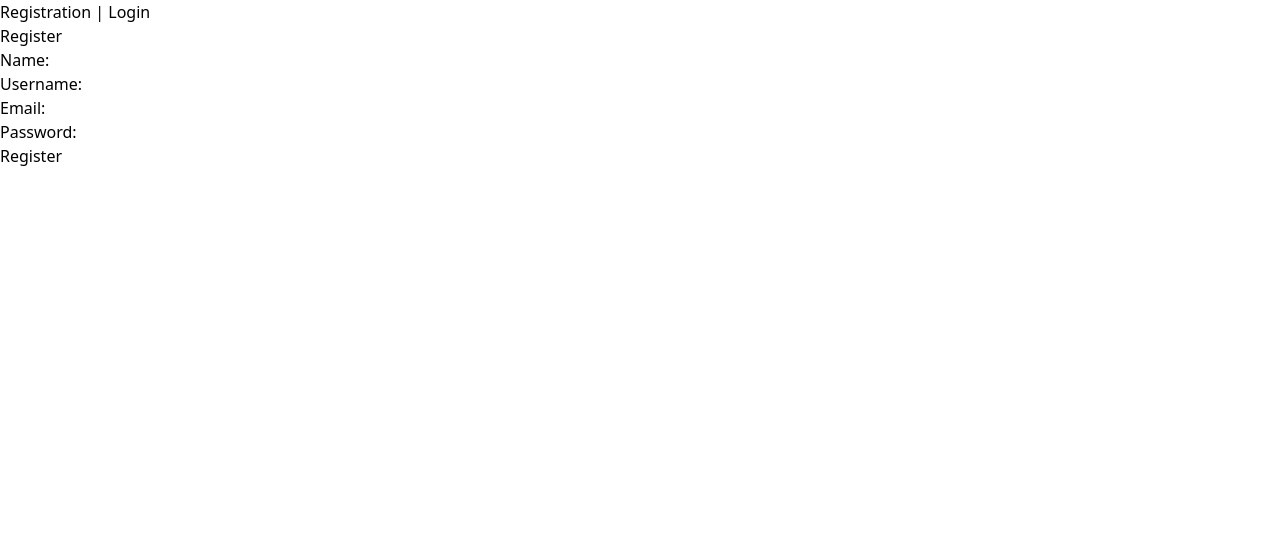
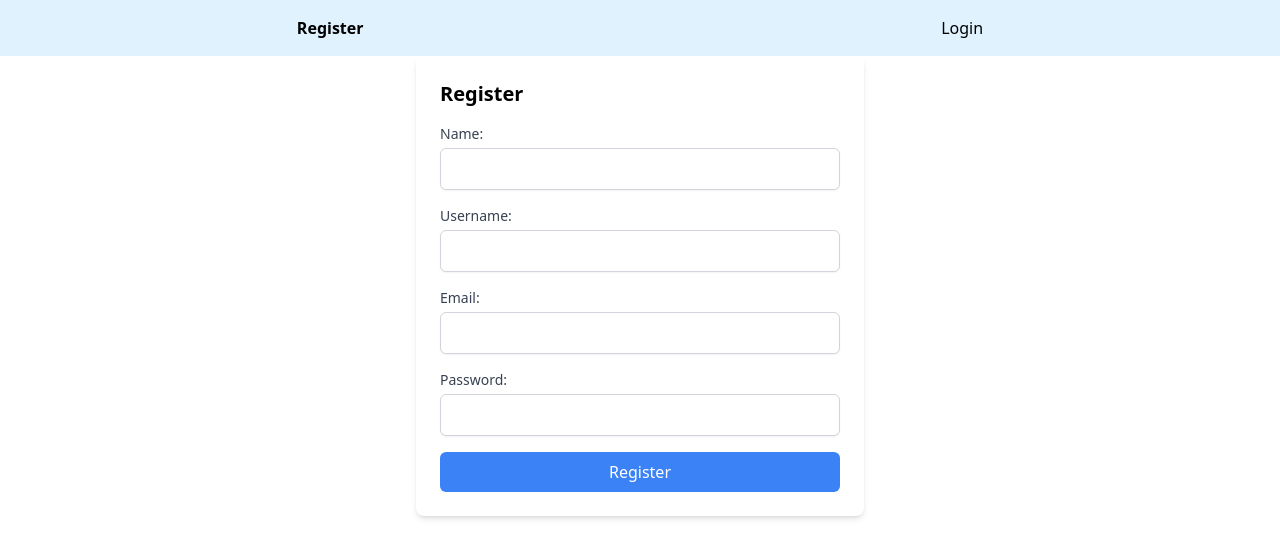
Before and after one commit to CHIA-AN-YANG/minithread, a Next.js app in the folder frontend/: page /register in a window 1280 px wide. Shown: the top 558 px of the page. Built offline with nearby package versions, Linux system fonts and the light colour scheme.

Commit message:
add style

```diff
--- a/frontend/app/components/authNavbar.tsx
+++ b/frontend/app/components/authNavbar.tsx
@@ -10,12 +10,11 @@ const AuthNavbar: React.FC<AuthNavbarProps> = ({ page }) => {
   const pathname = usePathname();
 
   return (
-    <nav className="flex space-x-4 p-4 bg-gray-800">
-      <Link href="/register" className={`text-blue ${page === 'registration' ? 'font-bold' : ''}`}>
-        Registration
+    <nav className="flex justify-around space-x-4 p-4 bg-sky-100">
+      <Link href="/register" className={`flex ${page === 'registration' ? 'font-bold' : 'hover:underline'}`}>
+        Register
       </Link>
-      <span> | </span>
-      <Link href="/login" className={`text-blue ${page === 'login' ? 'font-bold' : ''}`}>
+      <Link href="/login" className={`flex ${page === 'login' ? 'font-bold' : 'hover:underline'}`}>
         Login
       </Link>
     </nav>
--- a/frontend/app/components/loginForm.tsx
+++ b/frontend/app/components/loginForm.tsx
@@ -49,7 +49,7 @@ const LoginForm: React.FC = () => {
 
   return (
     <div className="max-w-md mx-auto p-6 bg-white shadow-md rounded-lg">
-      <h2 className="text-2xl font-bold mb-4">Login</h2>
+      <h2 className="text-xl font-bold mb-4">Login</h2>
       <form onSubmit={handleSubmit} className="space-y-4">
         <div>
           <label htmlFor="email" className="block text-sm font-medium text-gray-700">Email:</label>
--- a/frontend/app/components/registerForm.tsx
+++ b/frontend/app/components/registerForm.tsx
@@ -52,53 +52,61 @@ const RegisterForm: React.FC = () => {
   };
 
   return (
-    <div>
-      <h2>Register</h2>
-      <form onSubmit={handleSubmit}>
+    <div className="max-w-md mx-auto p-6 bg-white shadow-md rounded-lg">
+      <h2 className="text-xl font-bold mb-4">Register</h2>
+      <form onSubmit={handleSubmit} className="space-y-4">
         <div>
-          <label htmlFor="name">Name:</label>
+          <label htmlFor="name" className="block text-sm font-medium text-gray-700">Name:</label>
           <input
             type="text"
             id="name"
             name="name"
             value={formData.name}
             onChange={handleChange}
+            className="mt-1 block w-full px-3 py-2 border border-gray-300 rounded-md shadow-sm focus:outline-none focus:ring-blue-500 focus:border-blue-500"
           />
         </div>
         <div>
-          <label htmlFor="username">Username:</label>
+          <label htmlFor="username" className="block text-sm font-medium text-gray-700">Username:</label>
           <input
             type="text"
             id="username"
             name="username"
             value={formData.username}
             onChange={handleChange}
+            className="mt-1 block w-full px-3 py-2 border border-gray-300 rounded-md shadow-sm focus:outline-none focus:ring-blue-500 focus:border-blue-500"
           />
         </div>
         <div>
-          <label htmlFor="email">Email:</label>
+          <label htmlFor="email" className="block text-sm font-medium text-gray-700">Email:</label>
           <input
             type="email"
             id="email"
             name="email"
             value={formData.email}
             onChange={handleChange}
+            className="mt-1 block w-full px-3 py-2 border border-gray-300 rounded-md shadow-sm focus:outline-none focus:ring-blue-500 focus:border-blue-500"
           />
         </div>
         <div>
-          <label htmlFor="password">Password:</label>
+          <label htmlFor="password" className="block text-sm font-medium text-gray-700">Password:</label>
           <input
             type="password"
             id="password"
             name="password"
             value={formData.password}
             onChange={handleChange}
+            className="mt-1 block w-full px-3 py-2 border border-gray-300 rounded-md shadow-sm focus:outline-none focus:ring-blue-500 focus:border-blue-500"
           />
         </div>
-        <button type="submit">Register</button>
+        <button
+          type="submit"
+          className="w-full bg-blue-500 text-white py-2 px-4 rounded-md hover:bg-blue-600 focus:outline-none focus:ring-2 focus:ring-blue-400">
+          Register
+        </button>
       </form>
-      {errorMessage && <p style={{ color: 'red' }}>{errorMessage}</p>}
-      {successMessage && <p style={{ color: 'green' }}>{successMessage}</p>}
+      {errorMessage && <p className="mt-4 text-sm text-red-500">{errorMessage}</p>}
+      {successMessage && <p className="mt-4 text-sm text-green-500">{successMessage}</p>}
     </div>
   );
 };
--- a/frontend/app/styles/layout.css
+++ b/frontend/app/styles/layout.css
@@ -30,7 +30,6 @@
 .main {
   display: flex;
   flex-direction: column;
-  gap: 32px;
   grid-row-start: 2;
 }
 
--- a/frontend/tailwind.config.js
+++ b/frontend/tailwind.config.ts
@@ -1,8 +1,8 @@
 /** @type {import('tailwindcss').Config} */
 module.exports = {
   content: [
-    './pages/**/*.{js,ts,jsx,tsx}',
-    './components/**/*.{js,ts,jsx,tsx}',
+    './**/page.tsx',
+    './**/components/**/*.tsx',
   ],
 
   theme: {
```
Also changed, not shown: 1 other file (tests, documents, lock files or other folders).
